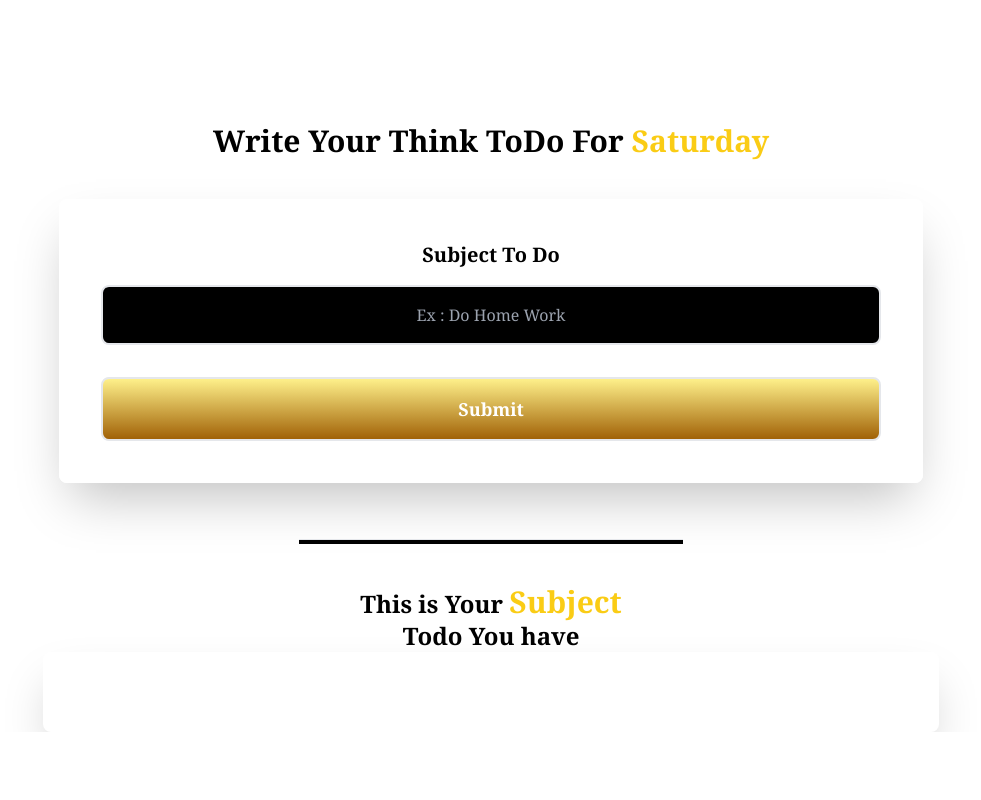
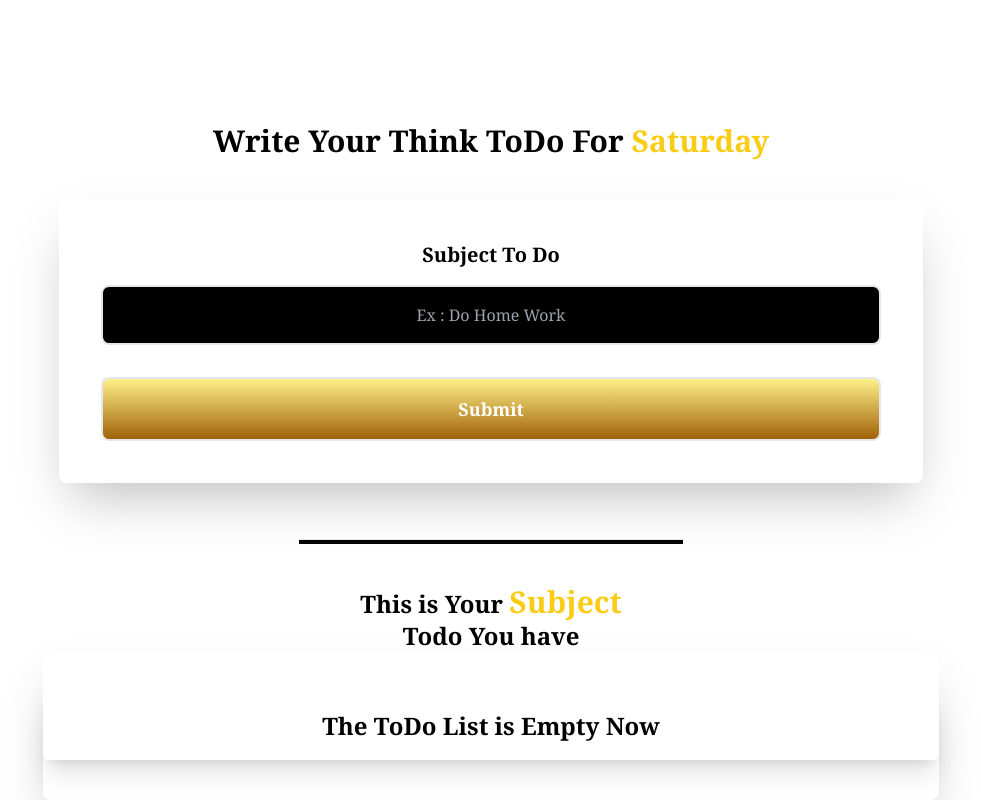
Before and after one commit to DarawanOmar/dara-todo, a React (Create React App) app: page /shama in a window 1280 px wide. Shown: the part 340-1140 px from the top of the page, without its empty margins (149-1130 px from the left). Before the commit the page ends 1072 px from the top, so only its background shows below. Built offline with nearby package versions, Linux system fonts and the light colour scheme.

Commit message:
Add some code so if to do list empty show the message say the to do list is empty

```diff
--- a/src/components/weeks/Shama.jsx
+++ b/src/components/weeks/Shama.jsx
@@ -61,6 +61,7 @@ const DwSham = () => {
                                 <label className="font-serif font-bold text-xl pb-4 text-center"> Subject To Do</label>
                                 <input
                                     type="text"
+
                                     onChange={(e) => setSubject(e.target.value)}
                                     {...register("subject")}
                                     placeholder="Ex : Do Home Work"
@@ -70,7 +71,9 @@ const DwSham = () => {
                             </div>
                             <div className="">
                                 <button
-                                    onClick={handleSubmit(handleOnClickSubmit)}
+                                    onClick={() => {
+                                        handleSubmit(handleOnClickSubmit);
+                                    }}
                                     type="submit"
                                     className="bg-gradient-to-b from-yellow-200 to-yellow-700 text-white w-full font-bold rounded-lg text-lg font-serif p-2 mt-4 md:p-4 border-2 hover:border-amber-400 hover:bg-transparent hover:duration-700"
                                 >
@@ -90,7 +93,7 @@ const DwSham = () => {
                     <h1 className="text-2xl md:text-2xl ">This is Your <span className='text-yellow-400 text-3xl'>Subject</span> <br></br> Todo You have</h1>
                     <div className="">
                         <div className=" py-10 rounded-lg shadow-2xl ">
-
+                            {newtask.length ?
                             <div className="flex flex-col">
                                 {newtask.map((task) => (
                                     <div key={task.id} className='px-4 md:px-32 py-4 '>
@@ -123,6 +126,8 @@ const DwSham = () => {
                                     </div>
                                 ))}
                             </div>
+                            : <h1 className='text-xl md:text-2xl border-2 border-white p-4  md:border-white md:shadow-xl rounded-md'>The ToDo List is Empty Now </h1>
+                            }
                         </div>
                     </div>
                 </div>
```
